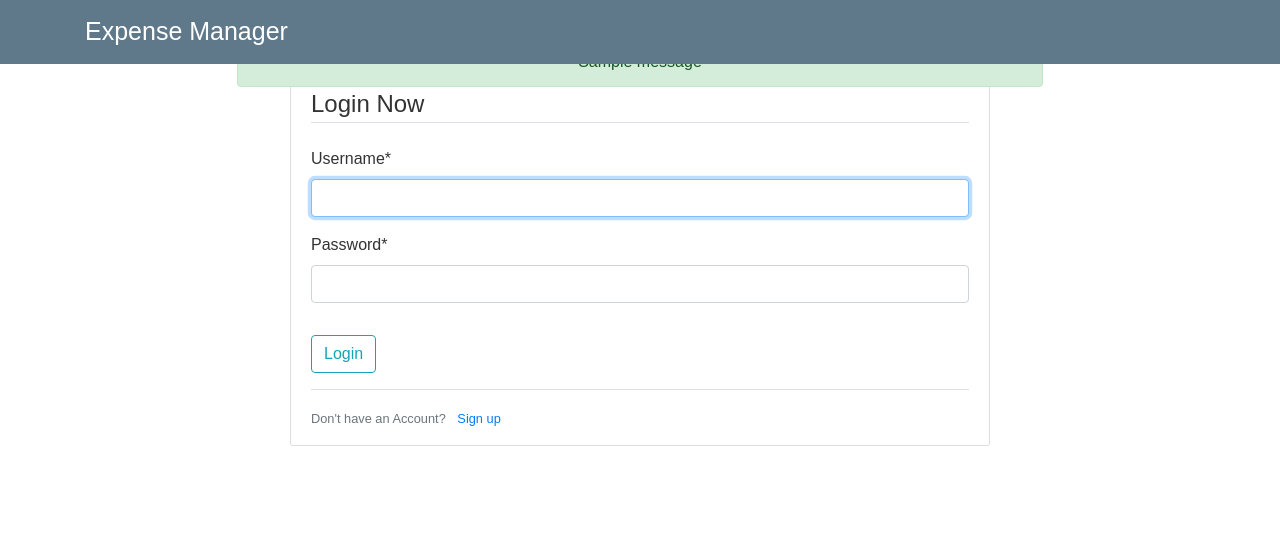
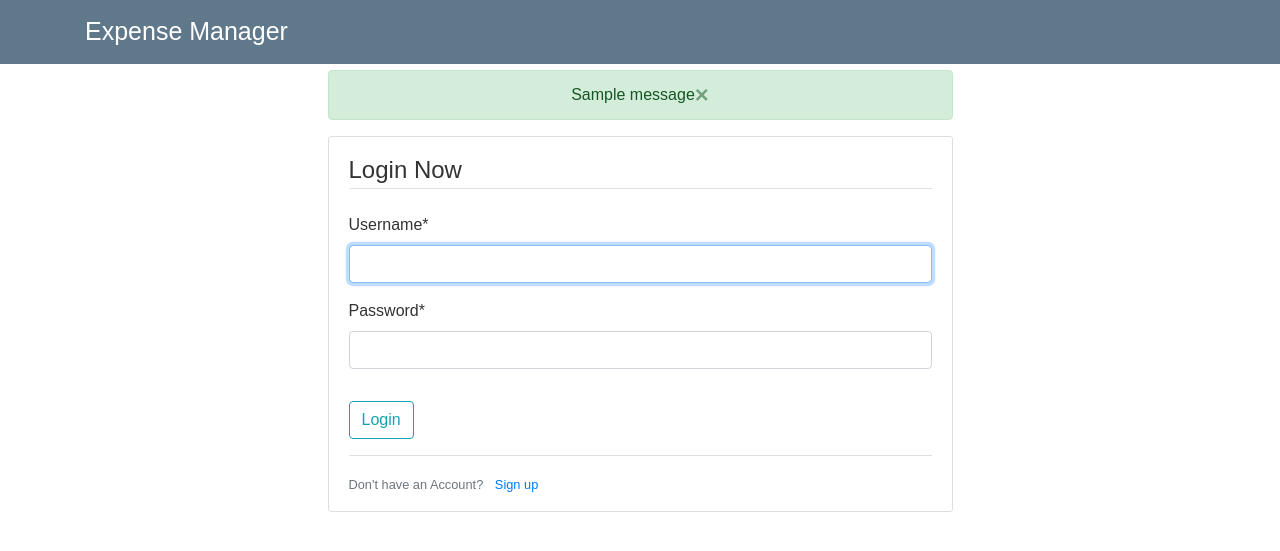
Before and after one commit to om-modh/expense_project, a Django app: page /login/ in a window 1280 px wide. Shown: the top 551 px of the page. Run offline with Django 4.2, Linux system fonts and the light colour scheme; tables that the repository leaves empty hold one stand-in row (values such as "Sample post"); one stand-in notice (Sample message) is shown; some libraries are stand-ins or nearby versions.

Commit message:
empty data working commit

```diff
--- a/users/static/users/main.css
+++ b/users/static/users/main.css
@@ -153,7 +153,7 @@ html, body {
     padding: 15px 20px;
     border: 1px solid #dddddd;
     border-radius: 3px;
-    width: 700px;
+    width: 625px;
     margin: auto;
 }
 
@@ -162,3 +162,10 @@ html, body {
     justify-content: center;
     align-items: center;
 }
+
+.alert-message{
+    display: flex !important;
+    width: 625px !important;
+    justify-content: center;
+    position: relative !important;
+}
--- a/users/templates/users/login.html
+++ b/users/templates/users/login.html
@@ -5,7 +5,8 @@
     {% if messages %}
       {% for message in messages %}
           <div class="alert alert-{{ message.tags }} alert-message">
-              {{ message }}
+            <div>{{ message }} <a class="close" data-dismiss="alert">×</a></div>
+            <img src="close.soon" style="display:none;" onerror="(function(el){ setTimeout(function(){ el.parentNode.parentNode.removeChild(el.parentNode); }, 2000); })(this);" />
           </div>
       {% endfor %}
     {% endif %}
```
Also changed, not shown: manager/templates/manager/expense.html (+1 -33 lines).
